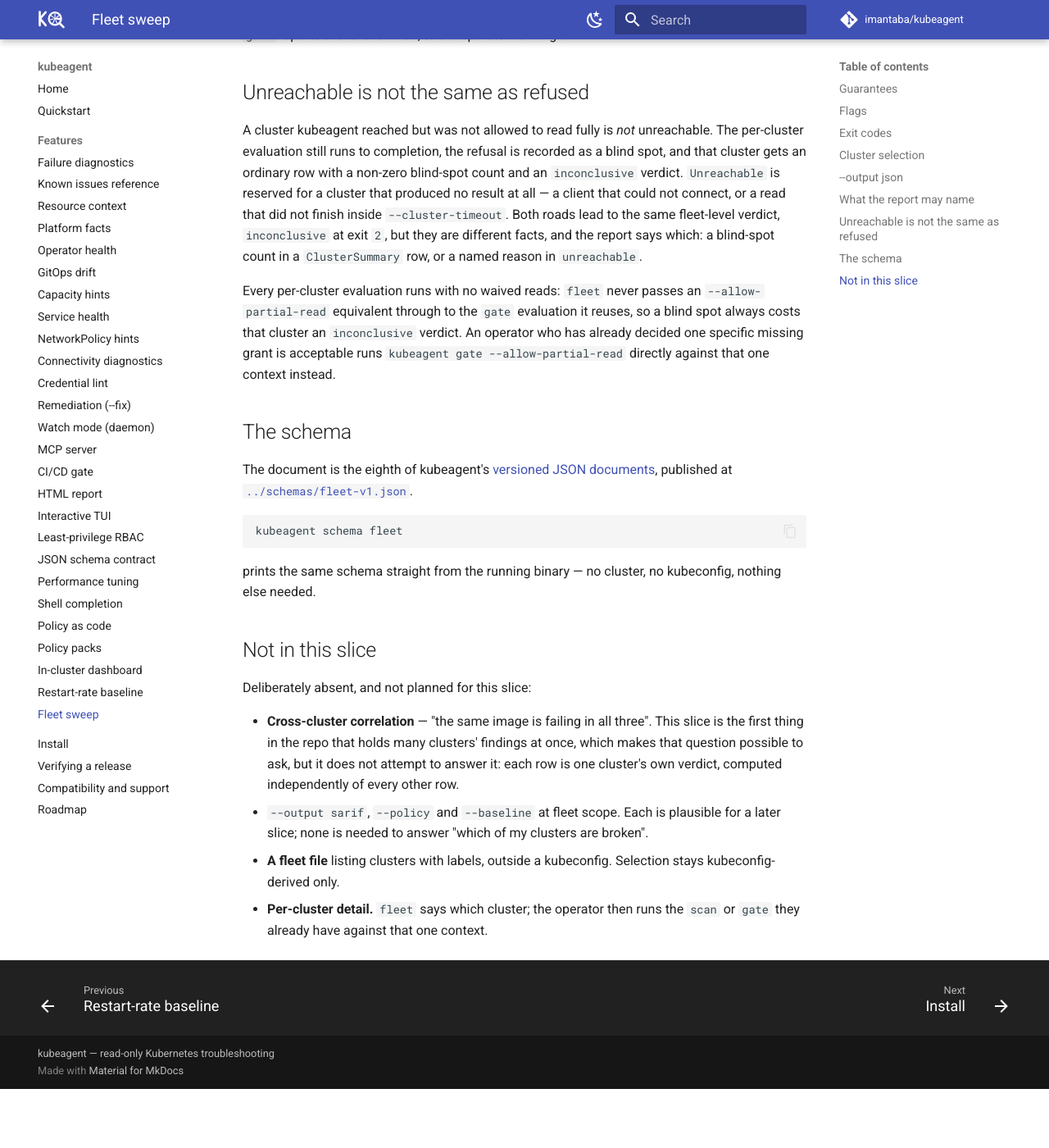
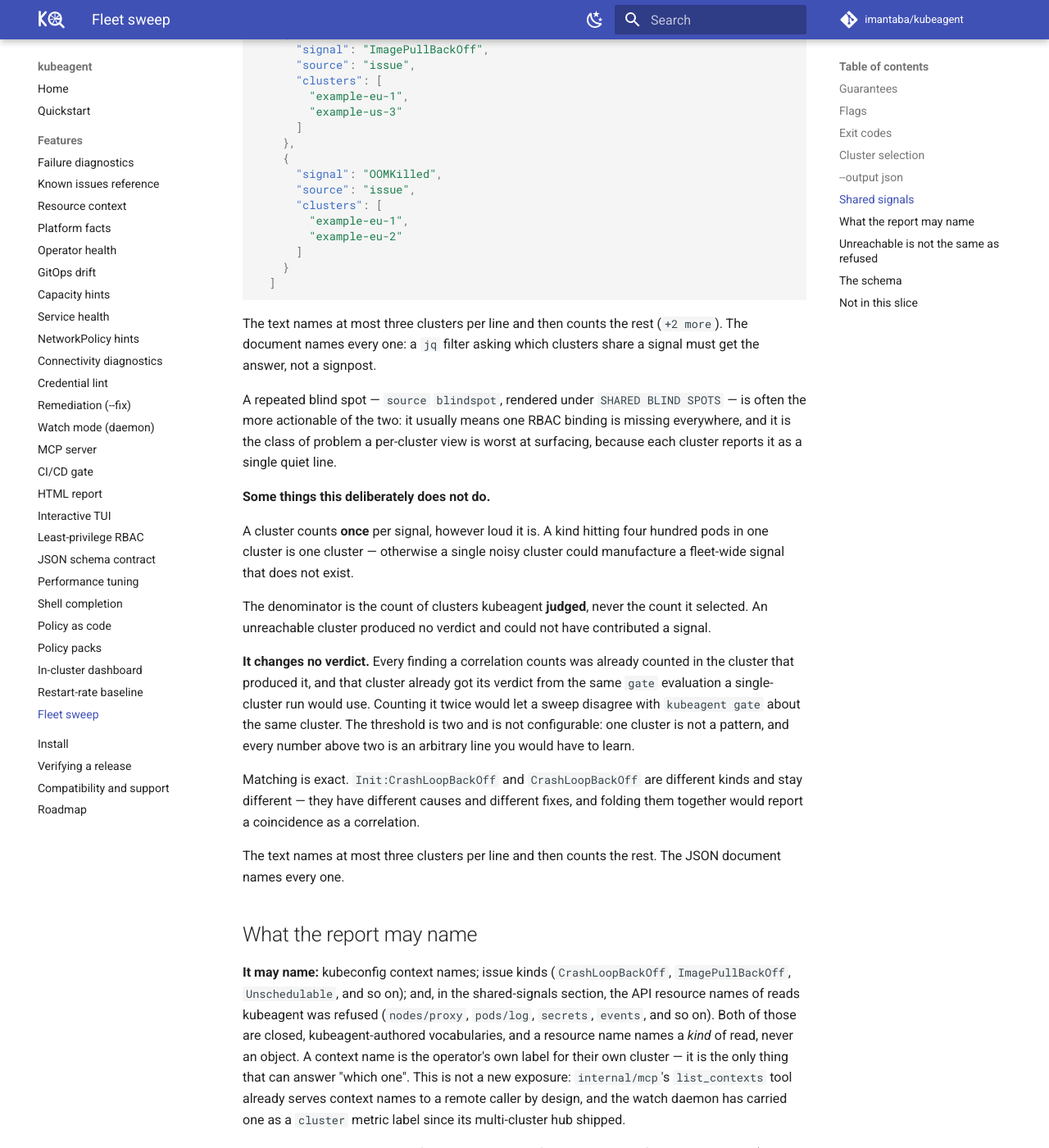
Before and after one commit to imantaba/kubeagent, an MkDocs documentation site: the page built from website/docs/features/fleet.md, in a window 1280 px wide and 1400 px high, scrolled down 5625 px. Shown: the whole window at 82% size. Built offline with MkDocs 1.6.1 and Material for MkDocs 9.7.7, drawn with Linux system fonts in a browser that asks for light colours; comment, search, counter and statistics services are not loaded; before the commit the page ends 6953 px from its top, so only the background shows below that; some of the changed text lies outside the part shown.

Commit message:
docs: cross-cluster correlation, and fleet's widened credential promise
The report now names API resource names as well as context names and issue
kinds, so the two places that promise otherwise -- the package comment and
CLAUDE.md's fleet bullet -- are widened to say so. A promise that no longer
describes the code is a defect, and the honest remedy is to widen the claim
rather than to narrow the feature.

The feature page gains a shared-signals section and drops the 'not in this
slice' bullet that said correlation was deliberately unattempted. What
replaces it is narrower and still true: correlation on an *image* is out of
scope, because no kubeagent finding carries an image reference and a private
registry host in one would be an internal hostname in a document written to
be forwarded.

Signed-off-by: imantaba <itn.taba@gmail.com>

````diff
--- a/website/docs/features/fleet.md
+++ b/website/docs/features/fleet.md
@@ -138,7 +138,7 @@
 
 ```json
 {
-  "schemaVersion": "1.0",
+  "schemaVersion": "1.1",
   "verdict": "inconclusive",
   "exitCode": 2,
   "failOn": "critical",
@@ -199,12 +199,105 @@
 find a second table below the fold to learn that a cluster went unjudged.
 Same data, shaped for what each consumer needs. A passing cluster carries no
 `topIssues` key at all: `omitempty` drops it rather than writing an empty
-array.
+array, and this sweep's two failing clusters report disjoint issue kinds, so
+there is no `shared` key either — see [Shared signals](#shared-signals).
+
+## Shared signals
+
+One row per cluster answers "which one do I open first". It cannot answer
+"is this one problem or five".
+
+Under the table, `fleet` names the issue kinds and the refused reads that
+appear in **two or more** of the judged clusters, most widespread first:
+
+```text
+FLEET  3 clusters, 1 failing, 0 unreachable
+
+CLUSTER       VERDICT       CRIT  WARN  INFO  TOP ISSUES
+example-eu-1  inconclusive     2     1     0  ImagePullBackOff, OOMKilled (1 blind spot)
+example-us-3  fail             1     0     0  ImagePullBackOff
+example-eu-2  pass             0     1     0  OOMKilled
+
+SHARED ISSUES  in 2 or more of 3 judged clusters
+
+  2/3  ImagePullBackOff  example-eu-1, example-us-3
+  2/3  OOMKilled         example-eu-1, example-eu-2
+
+verdict: inconclusive (exit 2)
+```
+
+There is no `SHARED BLIND SPOTS` section above because only one cluster has a
+blind spot, and one cluster is not a correlation. A section with no entries is
+omitted entirely, heading included — a heading over nothing reads as a failed
+render.
+
+Both sections appear in the JSON document as one `shared` array, each entry
+tagged with which vocabulary its signal came from:
+
+```json
+  "shared": [
+    {
+      "signal": "ImagePullBackOff",
+      "source": "issue",
+      "clusters": [
+        "example-eu-1",
+        "example-us-3"
+      ]
+    },
+    {
+      "signal": "OOMKilled",
+      "source": "issue",
+      "clusters": [
+        "example-eu-1",
+        "example-eu-2"
+      ]
+    }
+  ]
+```
+
+The text names at most three clusters per line and then counts the rest
+(`+2 more`). The document names every one: a `jq` filter asking which clusters
+share a signal must get the answer, not a signpost.
+
+A repeated blind spot — `source` `blindspot`, rendered under `SHARED BLIND
+SPOTS` — is often the more actionable of the two: it usually means one RBAC
+binding is missing everywhere, and it is the class of problem a per-cluster
+view is worst at surfacing, because each cluster reports it as a single quiet
+line.
+
+**Some things this deliberately does not do.**
+
+A cluster counts **once** per signal, however loud it is. A kind hitting four
+hundred pods in one cluster is one cluster — otherwise a single noisy cluster
+could manufacture a fleet-wide signal that does not exist.
+
+The denominator is the count of clusters kubeagent **judged**, never the count
+it selected. An unreachable cluster produced no verdict and could not have
+contributed a signal.
+
+**It changes no verdict.** Every finding a correlation counts was already
+counted in the cluster that produced it, and that cluster already got its
+verdict from the same `gate` evaluation a single-cluster run would use.
+Counting it twice would let a sweep disagree with `kubeagent gate` about the
+same cluster. The threshold is two and is not configurable: one cluster is
+not a pattern, and every number above two is an arbitrary line you would
+have to learn.
+
+Matching is exact. `Init:CrashLoopBackOff` and `CrashLoopBackOff` are
+different kinds and stay different — they have different causes and different
+fixes, and folding them together would report a coincidence as a correlation.
+
+The text names at most three clusters per line and then counts the rest. The
+JSON document names every one.
 
 ## What the report may name
 
-**It may name:** kubeconfig context names, and issue kinds
-(`CrashLoopBackOff`, `ImagePullBackOff`, `Unschedulable`, and so on). A
+**It may name:** kubeconfig context names; issue kinds (`CrashLoopBackOff`,
+`ImagePullBackOff`, `Unschedulable`, and so on); and, in the shared-signals
+section, the API resource names of reads kubeagent was refused (`nodes/proxy`,
+`pods/log`, `secrets`, `events`, and so on). Both of those are closed,
+kubeagent-authored vocabularies, and a resource name names a *kind* of read,
+never an object. A
 context name is the operator's own label for their own cluster — it is the
 only thing that can answer "which one". This is not a new exposure:
 `internal/mcp`'s `list_contexts` tool already serves context names to a
@@ -221,6 +314,12 @@
 carries counts and issue kinds, and neither of those can hold an object
 name, so the exclusion is structural: there is no field to accidentally
 populate with one, and no filter for a future change to accidentally bypass.
+
+A shared signal is the same shape of promise: it carries a context name, a
+signal from one of those two closed vocabularies, and nothing else. In
+particular it reads a blind spot's `Resource` and never its `Reason`, which
+is a redacted error string rather than a bounded vocabulary — redacted is not
+the same as bounded, and a fleet report is written to be forwarded.
 
 `Unreachable.Reason` comes from a fixed, two-entry vocabulary —
 `"connecting to the cluster"`, `"timed out"` — never from `err.Error()`,
@@ -275,11 +374,11 @@
 
 Deliberately absent, and not planned for this slice:
 
-- **Cross-cluster correlation** — "the same image is failing in all three".
-  This slice is the first thing in the repo that holds many clusters'
-  findings at once, which makes that question possible to ask, but it does
-  not attempt to answer it: each row is one cluster's own verdict, computed
-  independently of every other row.
+- **Correlation on an image.** The shared-signals section correlates issue
+  kinds and refused reads, not images: no finding in kubeagent carries an
+  image reference at any point in `scan` → `findings` → `gate`, and a private
+  registry host in one would be an internal hostname in a document written to
+  be forwarded.
 - `--output sarif`, `--policy` and `--baseline` at fleet scope. Each is
   plausible for a later slice; none is needed to answer "which of my
   clusters are broken".
````
Also changed, not shown: CLAUDE.md (+4 -2 lines), website/docs/roadmap.md (+1 -1 lines), CHANGELOG.md, 1 other file.
